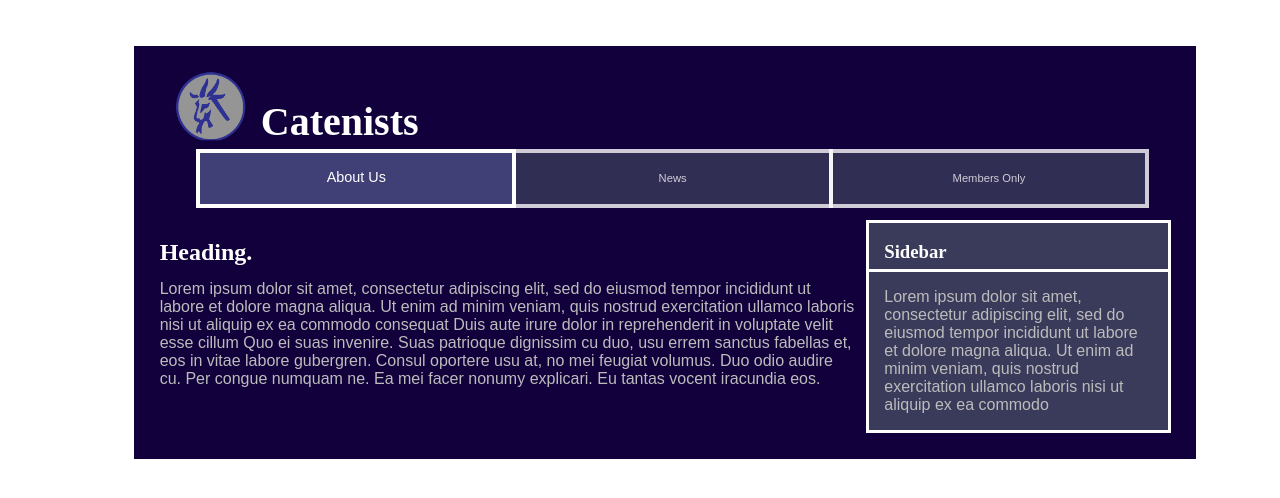
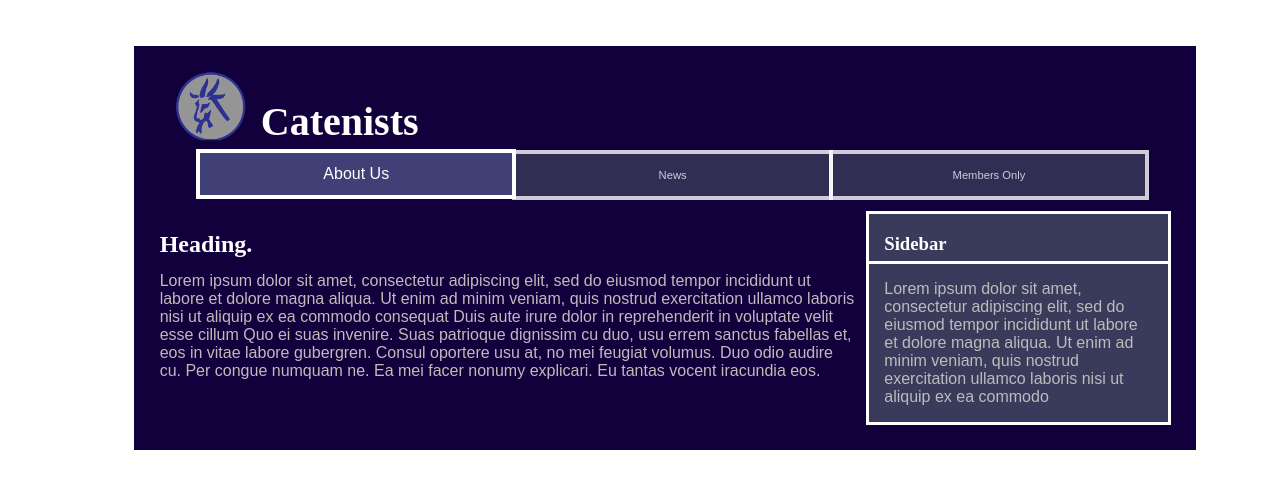
Before and after one commit to catenists/catenists.github.io, a plain HTML site: page index.html in a window 1280 px wide. In both pictures the pointer is over the button "About Us". Drawn offline with Linux system fonts and the light colour scheme.

Commit message:
Update main.css

```diff
--- a/main.css
+++ b/main.css
@@ -45,8 +45,7 @@
   margin:-4px;
 
   background:#3a3a5b;
-  padding-top:2%;
-  padding-bottom:2%;
+  height:50px;
   color:white;
   width:33%;
   opacity: 0.8;
@@ -57,9 +56,8 @@
 .navbar button:hover
 {
   opacity: 1;
-   font-size:90%;
-   padding-top:1.69%;
-  padding-bottom:1.95%;
+   font-size:100%;
+   height:50px;
 }
 
 .navbar .active {
```
